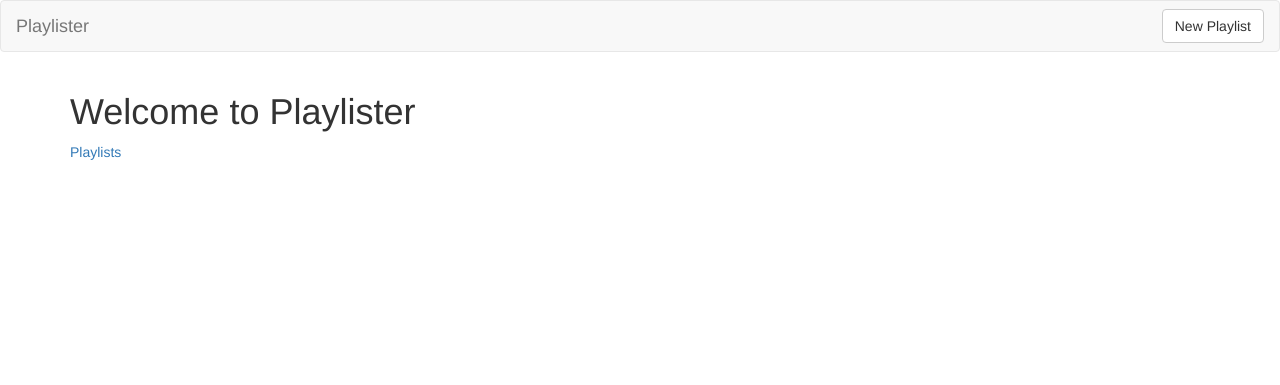
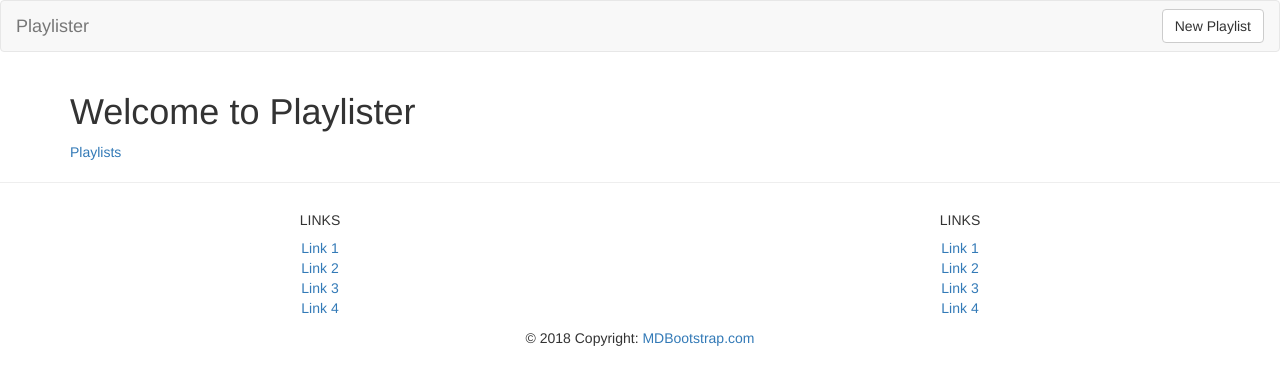
Before and after one commit to inv0w/Playlister-Tutorial, a Flask app: page / in a window 1280 px wide. Shown: the top 385 px of the page. Run offline with Flask 2, Linux system fonts and the light colour scheme; some libraries are stand-ins or nearby versions.

Commit message:
Added create_at, and footer.

```diff
--- a/app.py
+++ b/app.py
@@ -1,3 +1,4 @@
+from datetime import datetime
 from flask import Flask, render_template, request, redirect, url_for
 from pymongo import MongoClient
 from bson.objectid import ObjectId
@@ -30,8 +31,10 @@ def playlists_submit():
     playlist = {
         'title': request.form.get('title'),
         'description': request.form.get('description'),
-        'videos': request.form.get('videos').split()
+        'videos': request.form.get('videos').split(),
+        'created_at': datetime.now()
     }
+    print(playlist)
     playlist_id = playlists.insert_one(playlist).inserted_id
     return redirect(url_for('playlists_show', playlist_id=playlist_id))
 
@@ -85,3 +88,10 @@ def comments_new():
     print(comment)
     comment_id = comments.insert_one(comment).inserted_id
     return redirect(url_for('playlists_show', playlist_id=request.form.get('playlist_id')))
+
+@app.route('/playlists/comments/<comment_id>', methods=['POST'])
+def comments_delete(comment_id):
+    """Action to delete a comment."""
+    comment = comments.find_one({'_id': ObjectId(comment_id)})
+    comments.delete_one({'_id': ObjectId(comment_id)})
+    return redirect(url_for('playlists_show', playlist_id=comment.get('playlist_id')))
--- a/templates/base.html
+++ b/templates/base.html
@@ -7,6 +7,7 @@
     <title>Playlister</title>
     <!-- Latest compiled and minified CSS -->
     <link rel='stylesheet' href='https://maxcdn.bootstrapcdn.com/bootstrap/3.3.7/css/bootstrap.min.css'>
+    <!-- <link rel='stylesheet' href='https://bootswatch.com/4/darkly/bootstrap.min.css'> -->
 </head>
 <body>
     {% include 'partials/navbar.html' %}
@@ -14,7 +15,38 @@
         {% block content %}{% endblock %}
     </div>
 
+    <!-- Footer -->
+    <footer class='page-footer font-small blue pt-4'>
+        <div class='container-fluid text-center'>
+             <div class='row'>
+             <hr class='clearfix w-100 d-md-none pb-3'>
+             <div class='col-md-6 mb-md-0 mb-3'>
+                 <h5 class='text-uppercase'>Links</h5>
+                 <ul class='list-unstyled'>
+                     <li><a href='#!'>Link 1</a></li>
+                     <li><a href='#!'>Link 2</a></li>
+                     <li><a href='#!'>Link 3</a></li>
+                     <li><a href='#!'>Link 4</a></li>
+                 </ul>
+             </div>
+             <div class='col-md-6 mb-md-0 mb-3'>
+                 <h5 class='text-uppercase'>Links</h5>
+                 <ul class='list-unstyled'>
+                     <li><a href='#!'>Link 1</a></li>
+                     <li><a href='#!'>Link 2</a></li>
+                     <li><a href='#!'>Link 3</a></li>
+                     <li><a href='#!'>Link 4</a></li>
+                 </ul>
+             </div>
+             </div>
+        </div>
+        <div class='footer-copyright text-center py-3'>© 2018 Copyright:
+           <a href='https://mdbootstrap.com/education/bootstrap/'> MDBootstrap.com</a>
+        </div>
+    </footer>
     <!-- Latest compiled and minified JavaScript -->
     <script src='https://maxcdn.bootstrapcdn.com/bootstrap/3.3.7/js/bootstrap.min.js'></script>
 </body>
+
+
 </html>
--- a/templates/partials/comment.html
+++ b/templates/partials/comment.html
@@ -4,5 +4,9 @@
     <div class='card-block'>
         <h4 class='card-title'>{{ comment.title }}</h4>
         <p class='card-text'>{{ comment.content }}</p>
+        <!-- Delete link -->
+        <p><form method='POST' action='/playlists/comments/{{ comment._id }}'>
+            <button class='btn btn-link' type='submit'>Delete</button>
+        </form></p>
     </div>
 </div>
--- a/templates/playlists_show.html
+++ b/templates/playlists_show.html
@@ -6,6 +6,10 @@
 <div class='row'>
     <div class='col-sm-6 col-sm-offset-3'>
         <h1>{{ playlist.title }}</h1>
+        {% if playlist.created_at %}
+        <p class='text-muted'>Created on {{ playlist.created_at.strftime('%A, %d %B, %Y') }}
+            at {{ playlist.created_at.strftime('%I:%M %p') }}</p>
+        {% endif %}
         <h2>{{ playlist.description }}</h2>
         {% for video in playlist.videos %}
             <div class="card"><div class="card-body">
```
